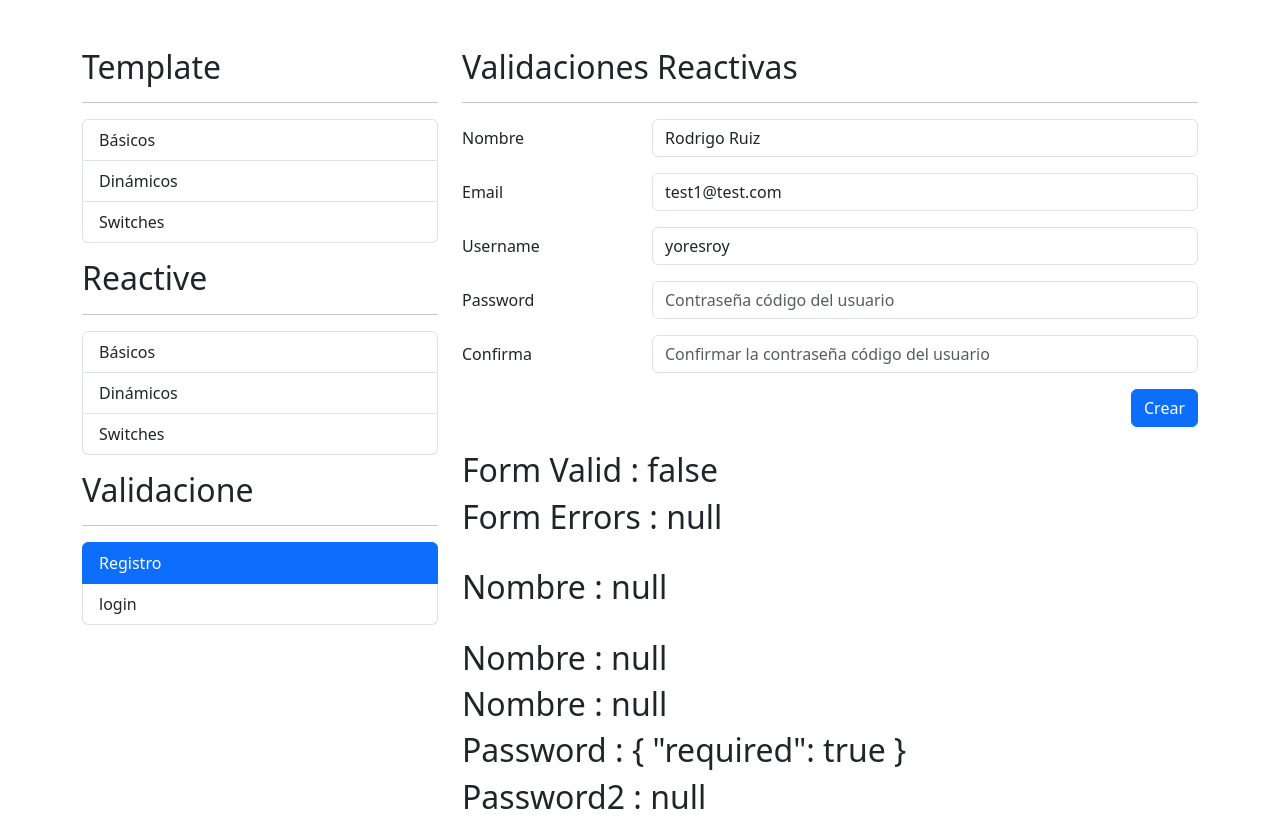
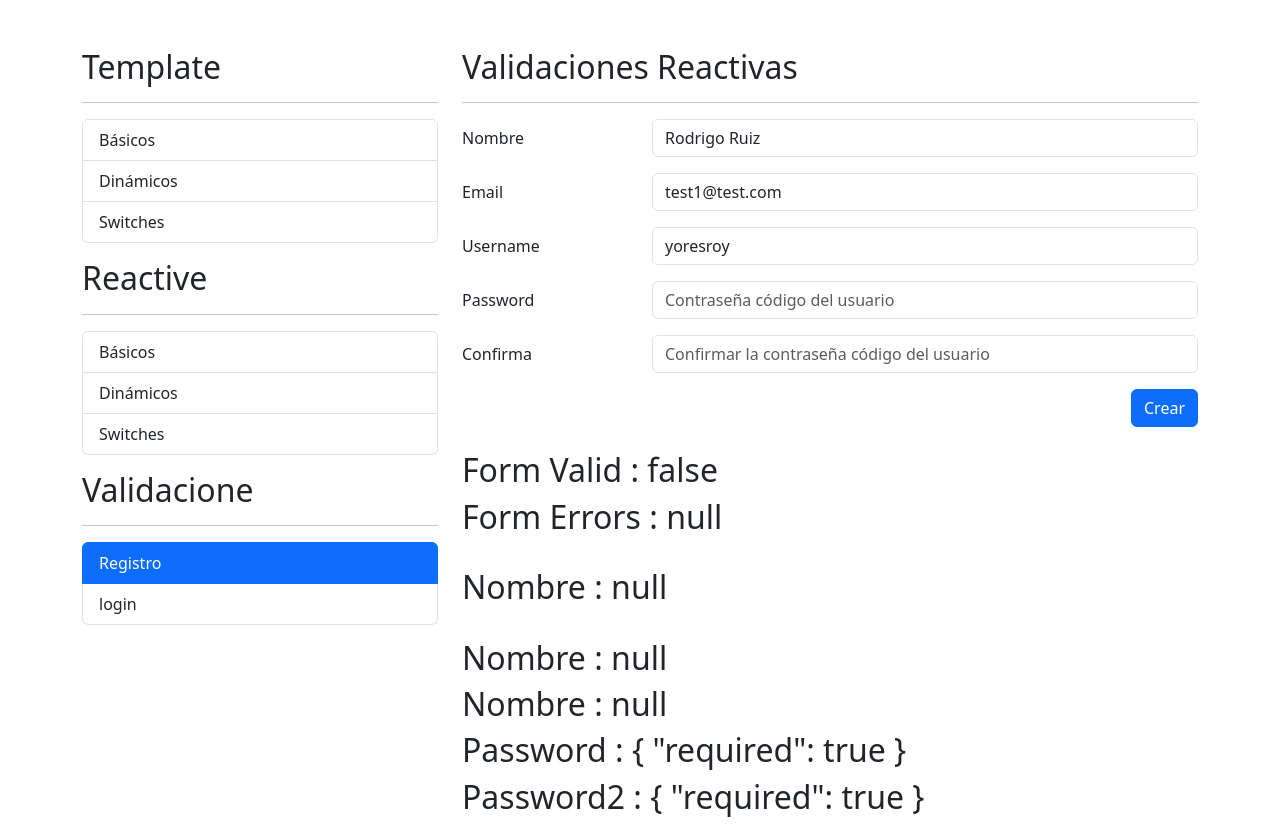
Before and after one commit to yoresroy/06-formulariosApp, an Angular app: page /auth/registro in a window 1280 px wide. Built offline with nearby package versions, Linux system fonts and the light colour scheme.

Commit message:
fix - propiedad errors

```diff
--- a/src/app/auth/pages/registro/registro.component.ts
+++ b/src/app/auth/pages/registro/registro.component.ts
@@ -17,7 +17,7 @@ export class RegistroComponent implements OnInit {
     password : ['', [Validators.required, Validators.minLength(6)  ]],
     password2 : ['', [Validators.required, this.validatorService.noPuedeSerStrider  ]],
   }, {
-    validators : [ this.validatorService.camposIguales('password', 'password2') ]
+    Validators : [ this.validatorService.camposIguales('password', 'password2') ]
   });
 
 
```
